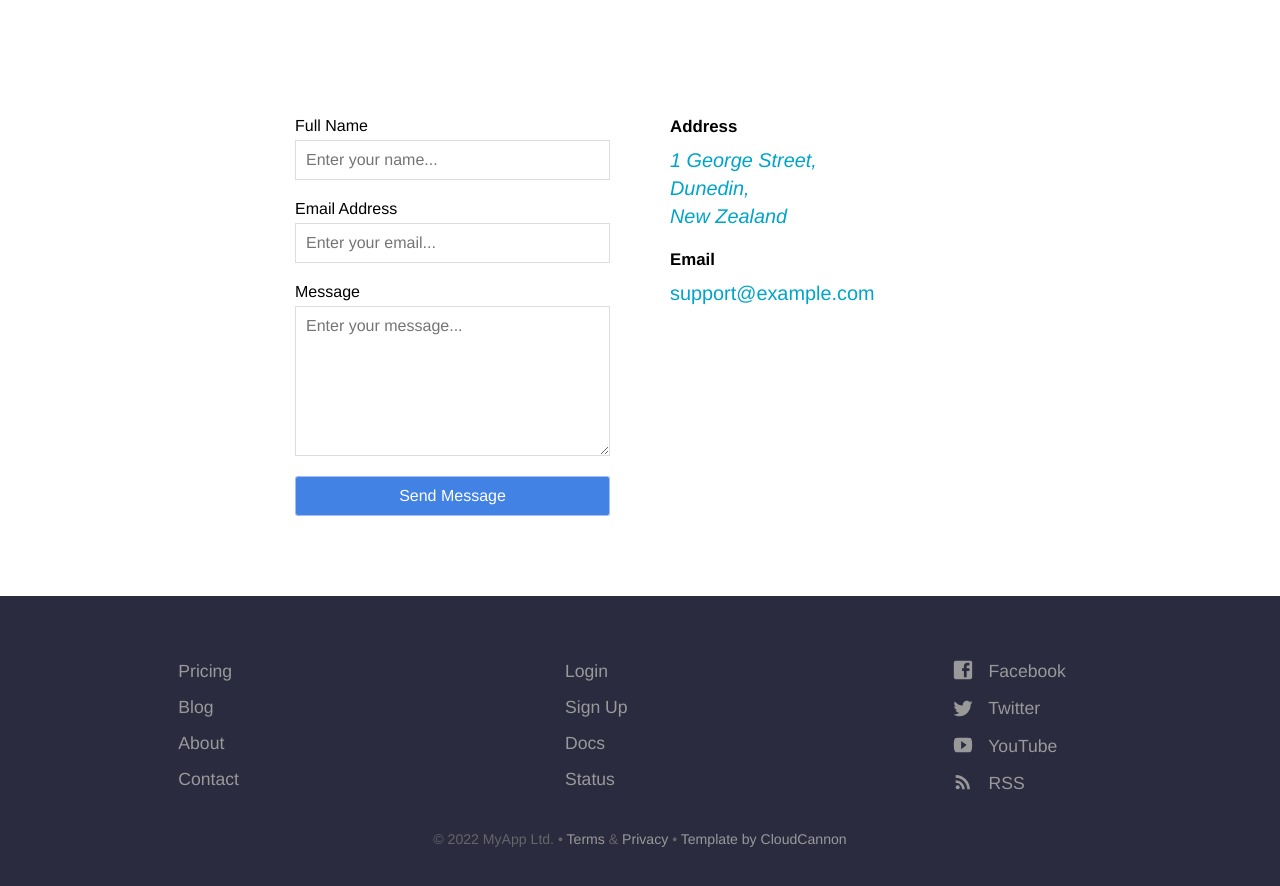
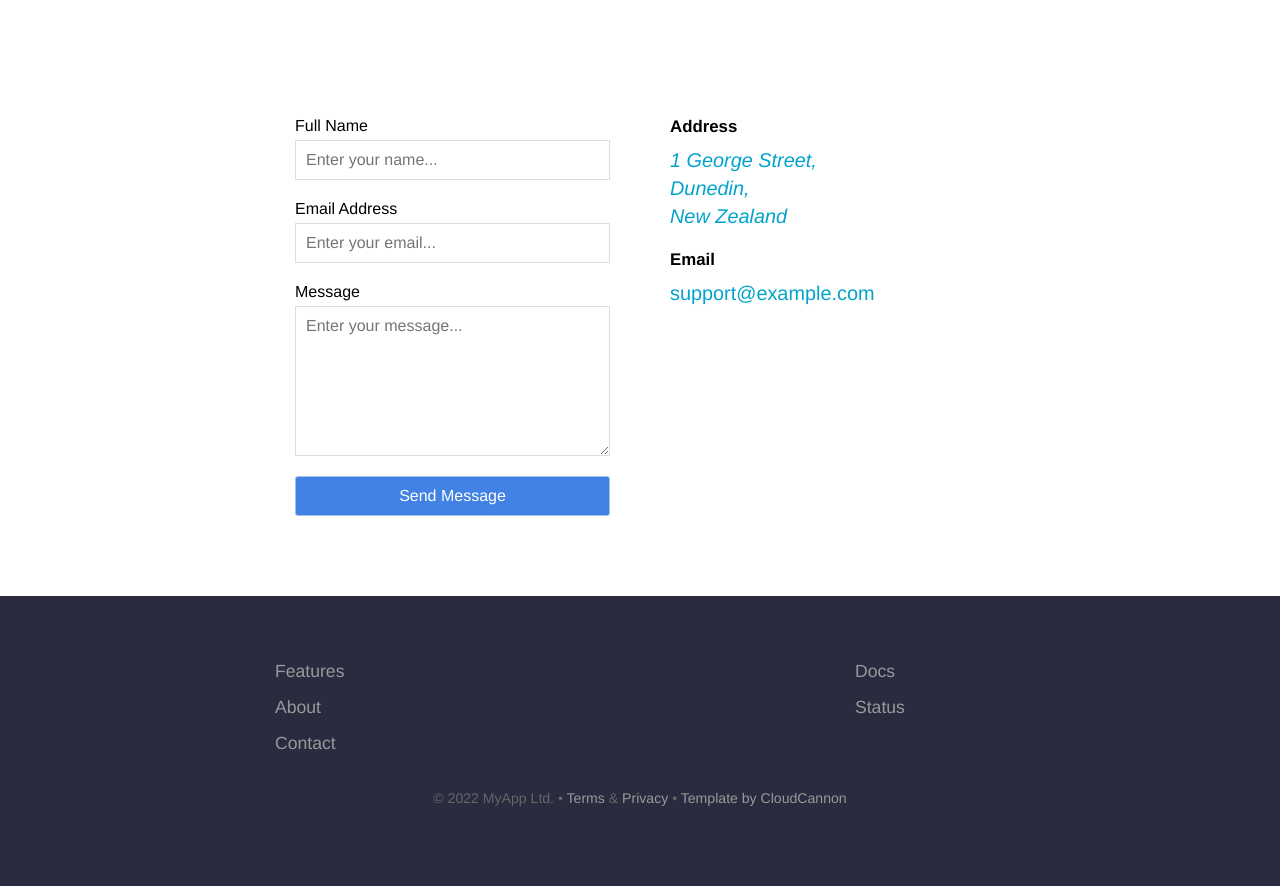
Before and after one commit to Her-o1/my_landing_page, a Jekyll site: the page built from contact.html, in a window 1280 px wide and 900 px high, scrolled down 778 px. Shown: the top 886 px of the window. Built offline with Jekyll 4.4.1, drawn with Linux system fonts in a browser that asks for light colours; after the commit the page ends 1637 px from its top, so only the background shows below that.

Commit message:
Update footer.yml

```diff
--- a/_data/footer.yml
+++ b/_data/footer.yml
@@ -1,39 +1,15 @@
 - links:
-  - name: Pricing
-    link: /pricing/
-  - name: Blog
+
+  - name: Features
     link: /blog/
   - name: About
     link: /about/
   - name: Contact
     link: /contact/
 - links:
-  - name: Login
-    link: /
-    new_window: true
-  - name: Sign Up
-    link: /
-    new_window: true
   - name: Docs
     link: /
     new_window: true
   - name: Status
     link: /
     new_window: true
-- links:
-  - name: Facebook
-    link: https://facebook.com/cloudcannon/
-    new_window: true
-    social_icon: Facebook
-  - name: Twitter
-    link: https://twitter.com/cloudcannon/
-    social_icon: Twitter
-    new_window: true
-  - name: YouTube
-    link: https://youtube.com/cloudcannon/
-    social_icon: YouTube
-    new_window: true
-  - name: RSS
-    link: /feed.xml
-    social_icon: RSS
-    new_window: false
```
